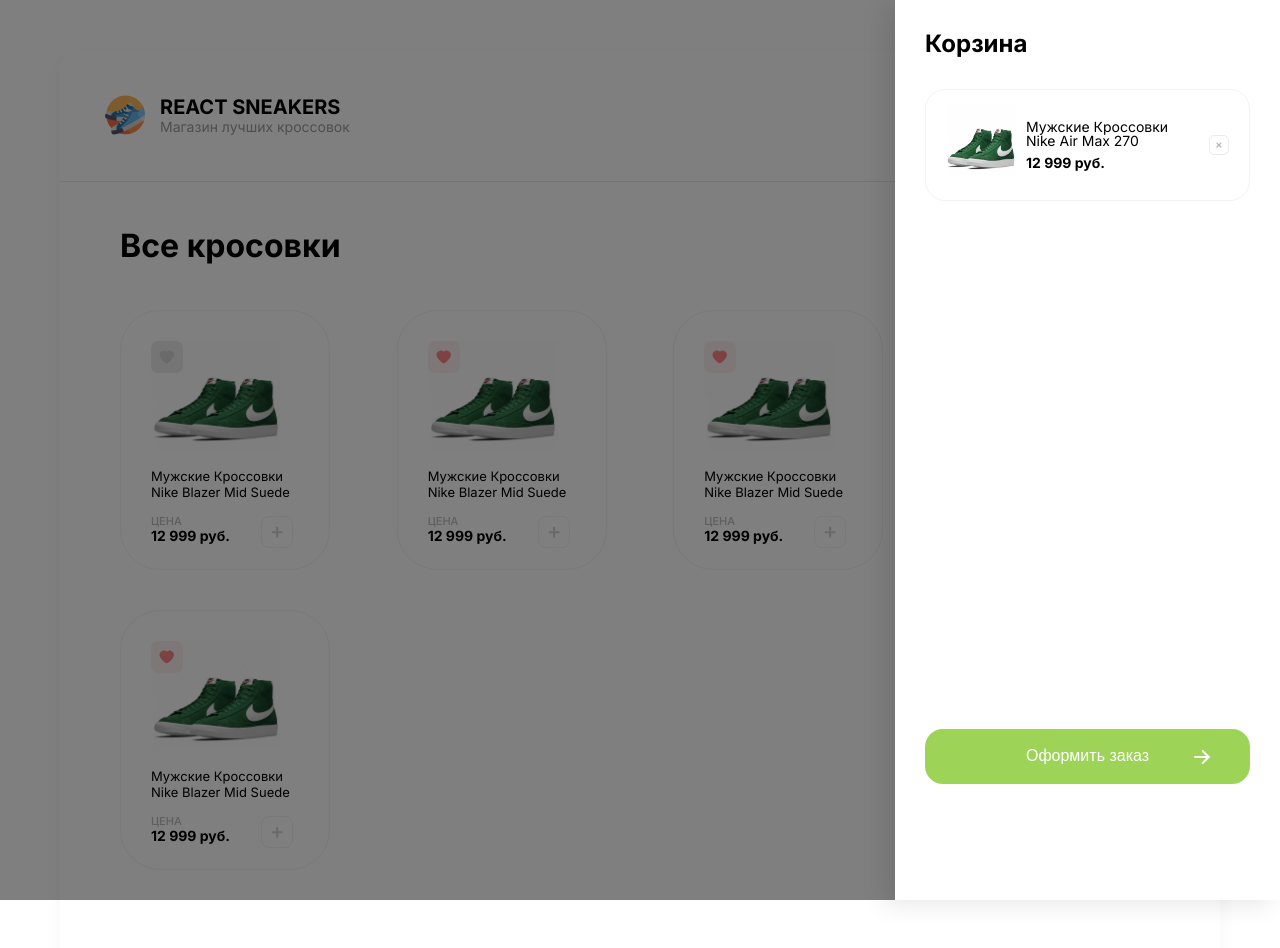
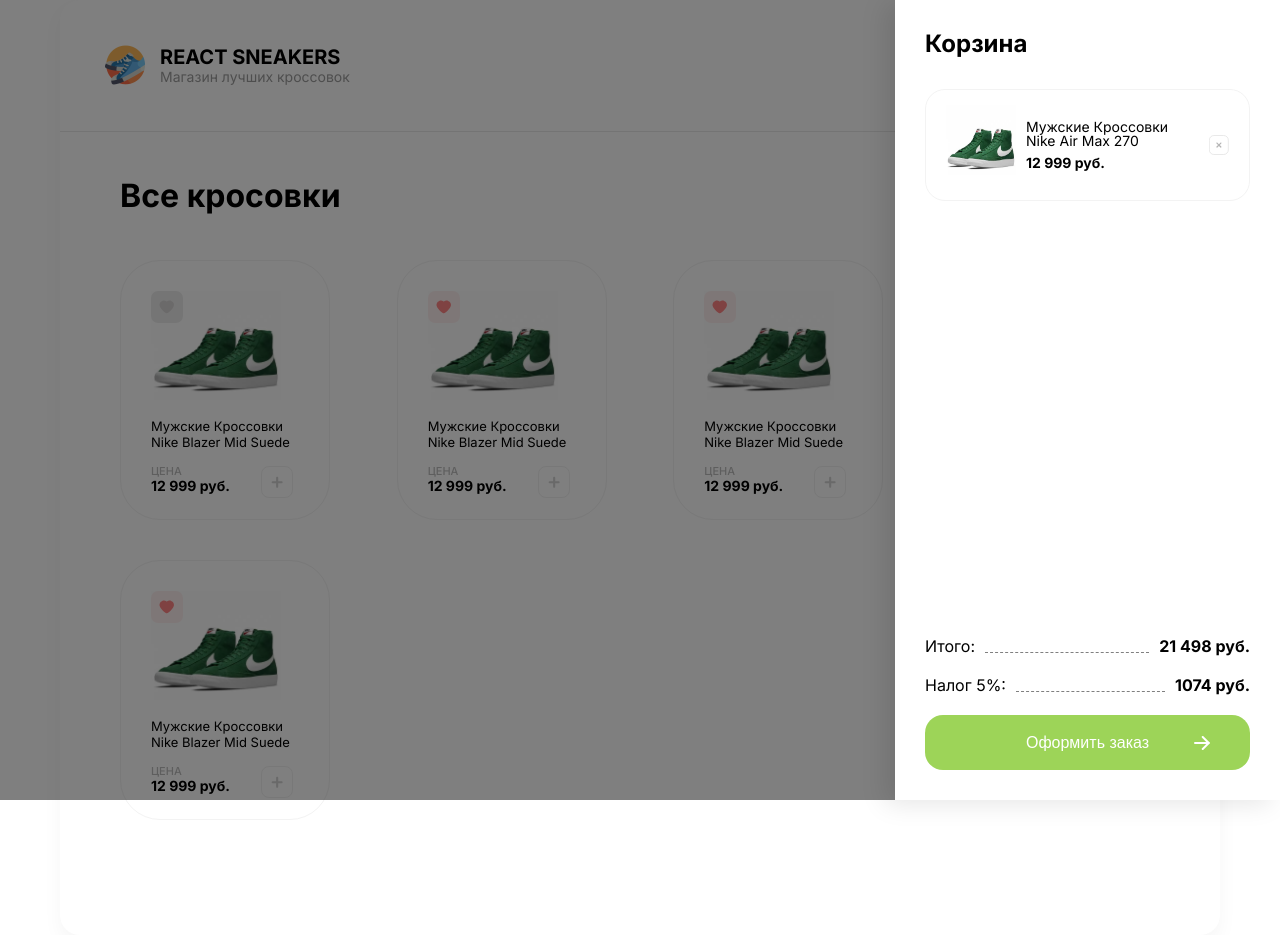
Before and after one commit to OlegMorshel/sneakersshop, a React (Create React App) app: page / in a window 1280 px wide. Shown: the top 948 px of the page. Built offline with nearby package versions, Linux system fonts and the light colour scheme.

Commit message:
finish BasketMenu

```diff
--- a/src/App.scss
+++ b/src/App.scss
@@ -18,6 +18,7 @@
   line-height: 1.2;
   color: #000000;
   font-family: "Inter";
+	margin: 0 auto;
 }
 .mainBtn {
   width: 245px;
--- a/src/components/basketright/basketright.jsx
+++ b/src/components/basketright/basketright.jsx
@@ -1,7 +1,7 @@
 import React from "react";
 import './basketright.scss';
 import {default as sneakers } from './../../img/collection/1.jpg'
-// import { default as clousebtn } from "./../";
+
 
 const BasketRight = () => {
 	return (
@@ -48,13 +48,22 @@
               </svg>
             </div>
           </div>
+
           <div className="basket__bottom">
-            <div></div>
-            <div></div>
+            <div className="basket__bottom-total">
+              <span className="basket__bottom-character">Итого:</span>
+              <span className="basket__bottom-dashed"></span>
+              <p className="basket__bottom-price">21 498 руб.</p>
+            </div>
+            <div className="basket__bottom-total">
+              <span className="basket__bottom-character">Налог 5%:</span>
+              <span className="basket__bottom-dashed"></span>
+              <p className="basket__bottom-price">1074 руб.</p>
+            </div>
             <button className="basket__button mainBtn">
               Оформить заказ
               <svg
-							className="basket__button-arrow"
+                className="basket__button-arrow"
                 width="16"
                 height="14"
                 viewBox="0 0 16 14"
--- a/src/components/basketright/basketright.scss
+++ b/src/components/basketright/basketright.scss
@@ -4,10 +4,10 @@
     left: 0;
     top: 0;
     width: 100%;
-    height: calc(100% + 100px);
+    height: 100%;
+    max-height: 100%;
     background-color: rgba(0, 0, 0, 0.5);
     z-index: 1;
-    padding-bottom: 50px;
   }
   &__drawer {
     position: absolute;
@@ -18,6 +18,12 @@
     box-shadow: -10px 4px 24px rgba(0, 0, 0, 0.1);
     padding: 30px;
     opacity: 1;
+    display: flex;
+    flex-direction: column;
+    justify-content: space-between;
+    overflow-x: hidden;
+    overflow-y: auto;
+    text-align: justify;
   }
 
   &__title {
@@ -27,7 +33,8 @@
     margin-bottom: 30px;
   }
   &__box {
-    height: calc(100% - 200px);
+    height: 100%;
+    overflow: auto;
   }
 
   &__item {
@@ -52,6 +59,7 @@
     }
     &-description {
       margin-bottom: 8px;
+      text-align: left;
     }
     &-price {
       font-weight: 700;
@@ -62,7 +70,7 @@
       transition: all 0.15s ease-in-out;
       &:hover {
         path {
-					 transition: all 0.15s ease-in-out;
+          transition: all 0.15s ease-in-out;
           fill: #807e7e;
         }
       }
@@ -72,14 +80,14 @@
   &__button {
     width: 100%;
     position: relative;
-		transition: all .2s ease-in-out;
+    transition: all 0.2s ease-in-out;
 
     &:hover {
       cursor: pointer;
-      .basket__button-arrow{
-				right: 30px;
-				transition: all .2s ease-in-out;
-			}
+      .basket__button-arrow {
+        right: 30px;
+        transition: all 0.2s ease-in-out;
+      }
     }
     &-arrow {
       position: absolute;
@@ -87,4 +95,31 @@
       top: 21px;
     }
   }
+  &__bottom-total {
+    display: flex;
+    justify-content: space-between;
+    align-items: center;
+    margin-bottom: 20px;
+  }
+  &__bottom-character {
+    font-size: 16px;
+    margin-right: 10px;
+    float: left;
+    margin-right: auto;
+  }
+
+  &__bottom-dashed {
+		flex: 1;
+    border-bottom: 1px dashed grey;
+		margin: 0 10px;
+		position: relative;
+		top: 6px;
+  }
+
+  &__bottom-price {
+    font-size: 16px;
+    font-weight: bold;
+    margin-left: auto;
+    align-items: left;
+  }
 }
--- a/src/components/collections/collections.scss
+++ b/src/components/collections/collections.scss
@@ -1,6 +1,6 @@
 .collection {
   padding: 40px 60px 75px;
-  box-sizing: border-box;
+	height: 100%;
 
   &__wrapper {
     display: flex;
--- a/src/components/header/header.scss
+++ b/src/components/header/header.scss
@@ -5,7 +5,6 @@
     align-items: center;
     padding: 45px;
 		border-bottom: 1px solid #EAEAEA;
-		margin-top: 50px;
   }
   &__name {
     display: flex;
```
